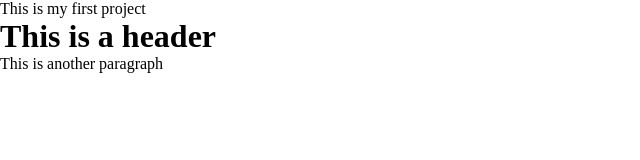
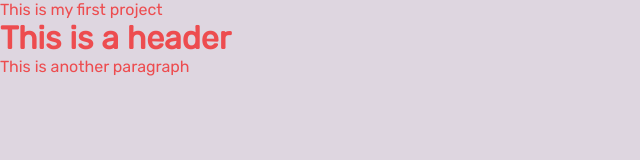
Before and after one commit to tauhidhasan/firstProject, a plain HTML site: page index.html in a window 1280 px wide. Shown: the whole page, without its empty margins (0-640 px from the left). Drawn offline with Linux system fonts and the light colour scheme.

Commit message:
addming css

```diff
--- a/index.html
+++ b/index.html
@@ -5,6 +5,8 @@
     <meta name="viewport" content="width=device-width, initial-scale=1.0">
     <title>First Project</title>
     <link rel="stylesheet" href="style.css">
+    <link rel="preconnect" href="https://fonts.gstatic.com">
+<link href="https://fonts.googleapis.com/css2?family=Rubik&display=swap" rel="stylesheet">
 </head>
 <body>
     <p>This is my first project</p>
--- a/style.css
+++ b/style.css
@@ -2,3 +2,8 @@
     margin: 0;
     padding: 0;
 }
+body{
+    color: rgba(243, 19, 19, 0.705);
+    background-color: rgb(222, 214, 224);
+    font-family: rubik;
+}
```
